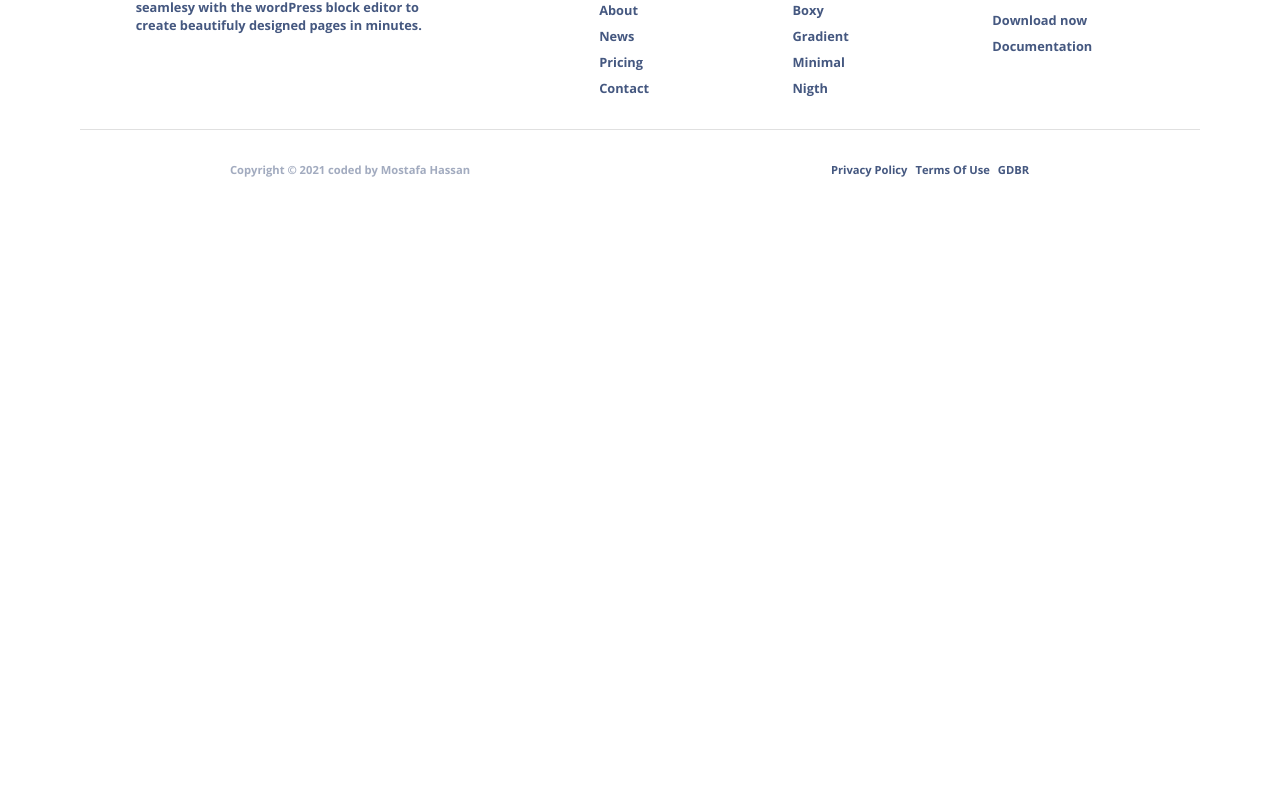
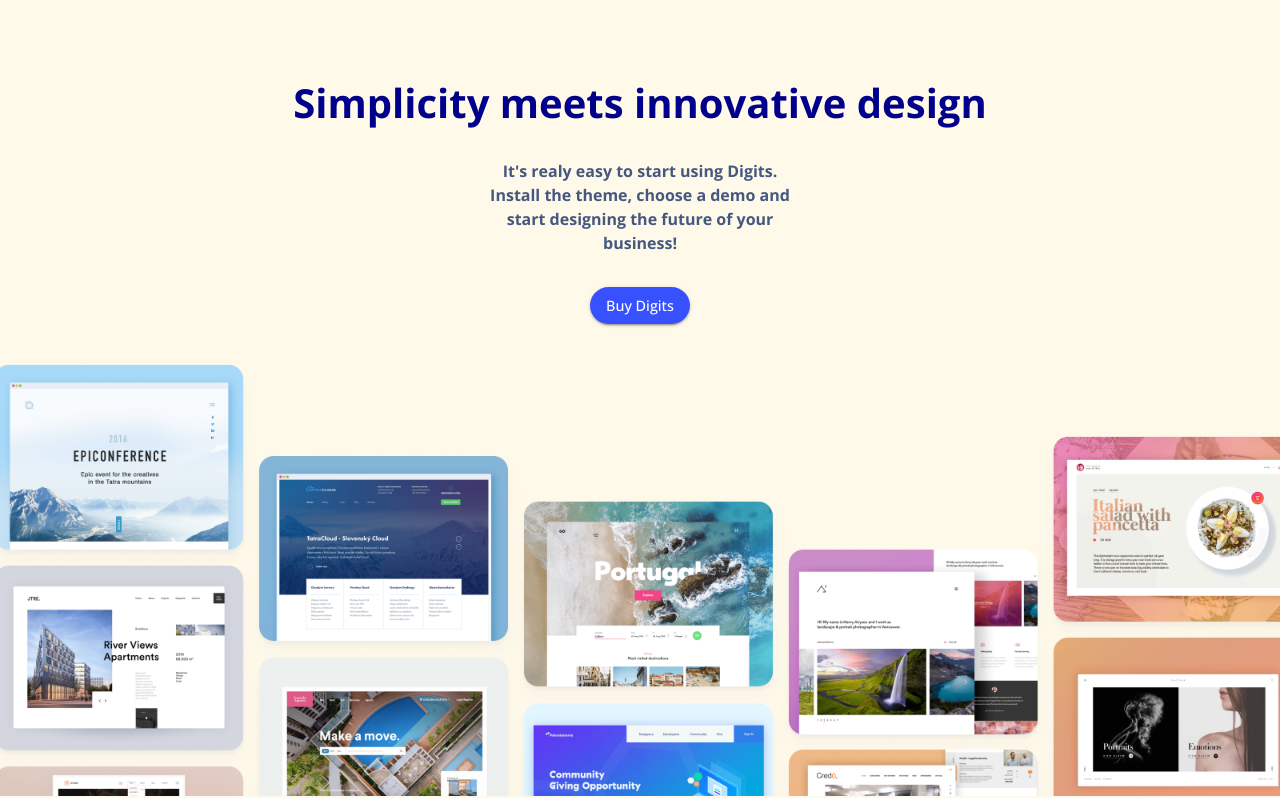
Before and after one commit to Mostafa-HEH/digits-landing-page, a React (Create React App) app: page / in a window 1280 px wide. Shown: the part 2247-3045 px from the top of the page. Before the commit the page ends 2488 px from the top, so only its background shows below. Built offline with nearby package versions, Linux system fonts and the light colour scheme.

Commit message:
add portfolioSection responsive

```diff
--- a/src/components/ui/AboutSection.landing.jsx
+++ b/src/components/ui/AboutSection.landing.jsx
@@ -52,7 +52,7 @@ const AboutSection = () => {
     useStyles();
 
   return (
-    <Grid container justifyContent="center" spacing={4}>
+    <Grid container justifyContent="center" spacing={4} paddingTop="5rem">
       <Grid item>
         <h2 className={heading}>Whatever work you do, we're able to help</h2>
       </Grid>
--- a/src/components/ui/Landing.jsx
+++ b/src/components/ui/Landing.jsx
@@ -4,10 +4,11 @@ import { makeStyles } from "@mui/styles";
 import HeroSection from "./HeroSection.landing";
 import LogosSection from "./LogosSection.landing";
 import AboutSection from "./AboutSection.landing";
+import PortfolioSection from "./PortfolioSection.landing";
 
 const useStyles = makeStyles((theme) => ({
   sectionsMargin: {
-    height: "5em"
+    height: "5em",
   },
   placeHolder: {
     backgroundColor: "#f4f43f",
@@ -27,6 +28,9 @@ const Landing = () => {
       <LogosSection />
       <div className={sectionsMargin} />
       <AboutSection />
+      <div className={sectionsMargin} />
+      <PortfolioSection />
+      <div className={sectionsMargin} />
       <div className={placeHolder} />
     </div>
   );
--- /dev/null
+++ b/src/components/ui/PortfolioSection.landing.jsx
@@ -0,0 +1,61 @@
+import React from "react";
+import Grid from "@mui/material/Grid";
+import Typography from "@mui/material/Typography";
+import { makeStyles } from "@mui/styles";
+
+import ButtonCustom from "./Button";
+import portfolioCatagory from "../../assets/images/Graphic (2).png";
+
+const useStyles = makeStyles((theme) => ({
+  container: {
+    backgroundColor: "#FFF9EA",
+    paddingTop: "5rem",
+  },
+  image: {
+    width: "100%",
+  },
+  subTitle: {
+    ...theme.typography.h2,
+    maxWidth: "300px",
+    textAlign: "center",
+    [theme.breakpoints.down("md")]: {
+      fontSize: "2em",
+    },
+    [theme.breakpoints.down("sm")]: {
+      fontSize: "1.8em",
+      width: "90%",
+      margin: "auto",
+    },
+  },
+}));
+
+const PortfolioSection = () => {
+  const { container, image, subTitle } = useStyles();
+  return (
+    <Grid
+      container
+      className={container}
+      flexDirection="column"
+      alignItems="center"
+      spacing={4}
+    >
+      <Grid item>
+        <Typography variant="h2">Simplicity meets innovative design</Typography>
+      </Grid>
+      <Grid item>
+        <Typography className={subTitle} variant="body1">
+          It's realy easy to start using Digits. Install the theme, choose a
+          demo and start designing the future of your business!
+        </Typography>
+      </Grid>
+      <Grid item>
+        <ButtonCustom variant="contained">Buy Digits</ButtonCustom>
+      </Grid>
+      <Grid item>
+        <img className={image} src={portfolioCatagory} alt="sites catagories" />
+      </Grid>
+    </Grid>
+  );
+};
+
+export default PortfolioSection;
--- a/src/components/ui/theme.js
+++ b/src/components/ui/theme.js
@@ -55,6 +55,7 @@ export default createTheme({
     },
     body1: {
       color: lightBlue,
+      fontWeight: "600",
     },
   },
 });
```
Also changed, not shown: src/assets/images/Graphic (2).png (added).
